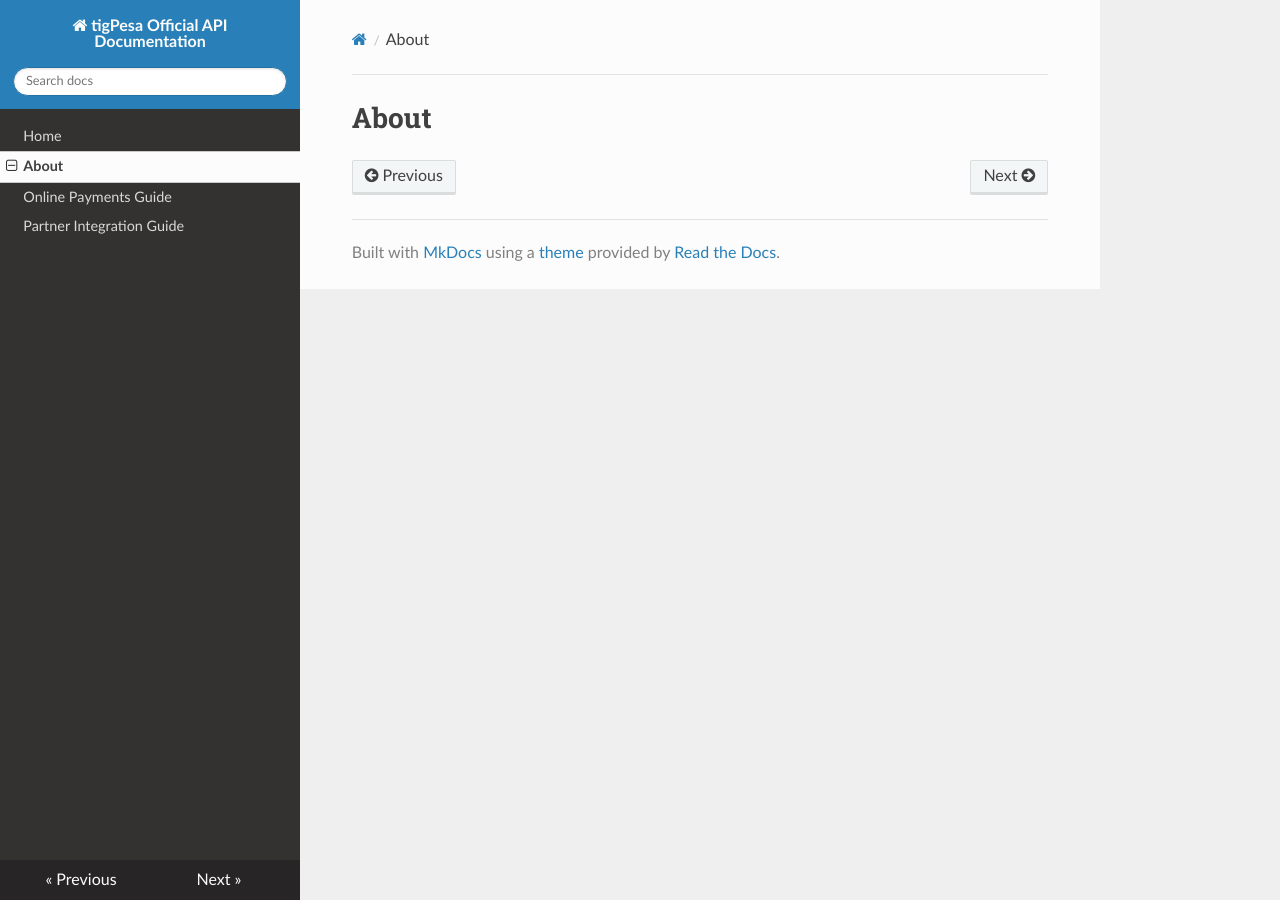
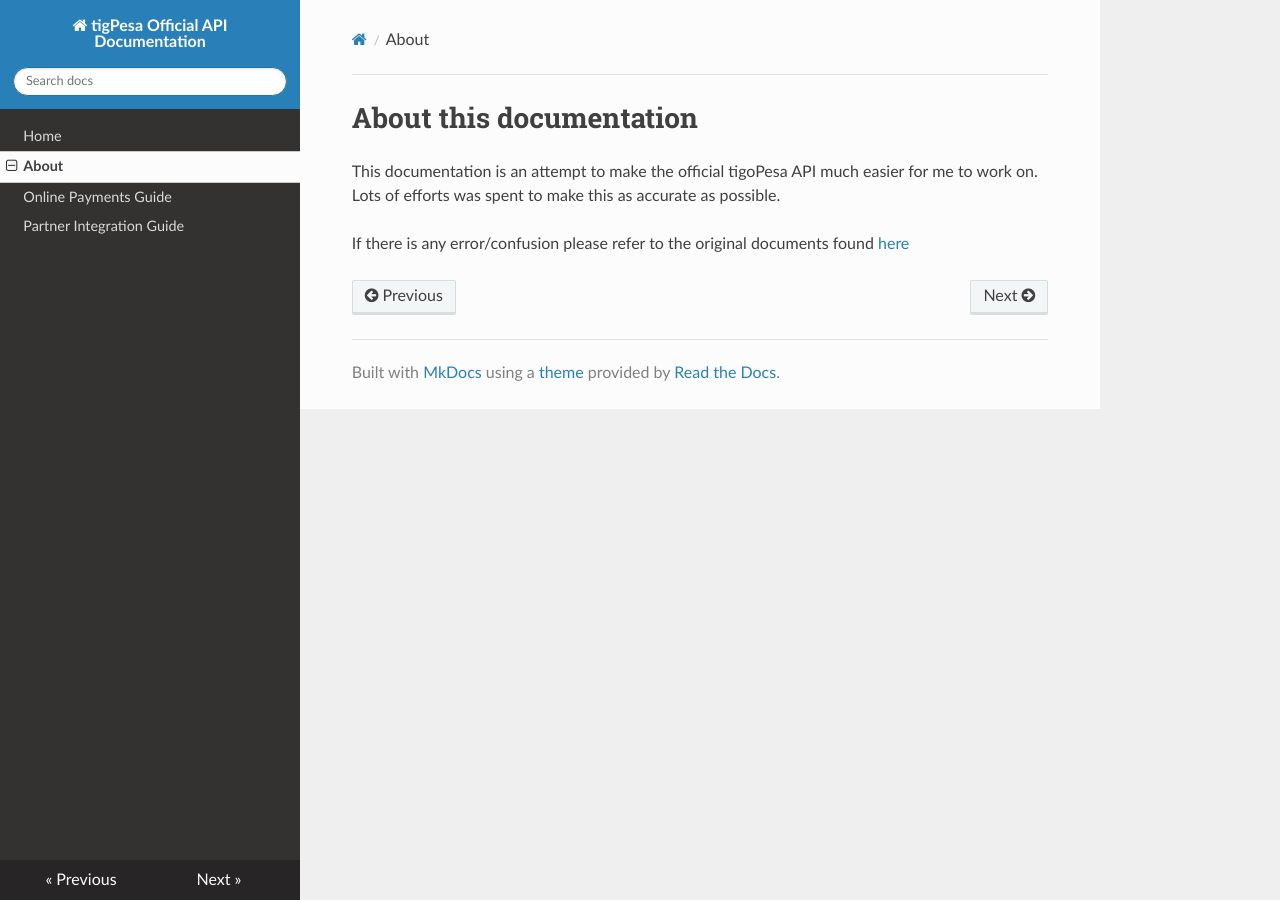
Before and after one commit to alphaolomi/tigopesa-docs, an MkDocs documentation site: the page built from docs/about.md, in a window 1280 px wide. Built offline with MkDocs 1.6.1, drawn with Linux system fonts in a browser that asks for light colours; nearby versions of some CDN libraries; old or Windows-style settings are respelled for this version of MkDocs.

```diff
--- a/docs/about.md
+++ b/docs/about.md
@@ -1 +1,5 @@
-# About
+# About this documentation
+This documentation is an attempt to make the official tigoPesa API much easier for me to work on. Lots of efforts was
+spent to make this as accurate as possible.
+
+If there is any error/confusion please refer to the original documents found [here](https://www.tigo.co.tz/tigo-pesa-for-developers)
```
Also changed, not shown: README.md (+1 -0 lines), 1 other file.
